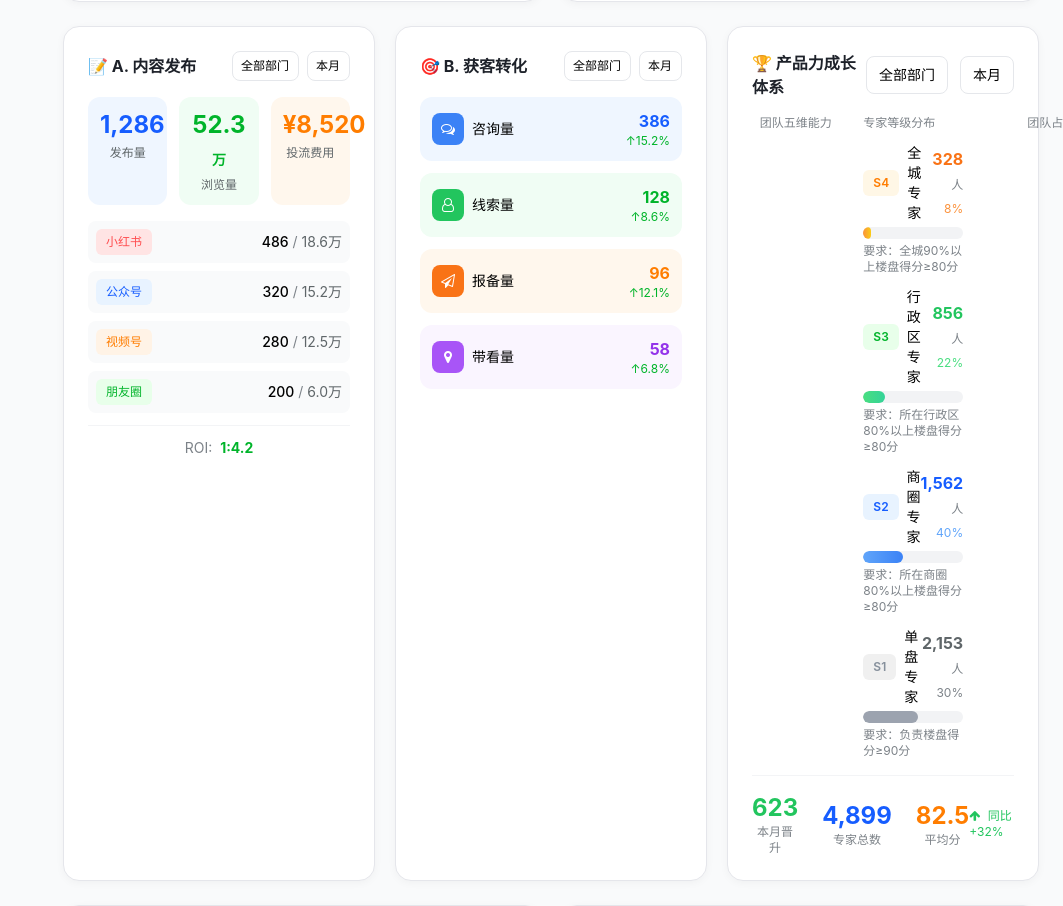
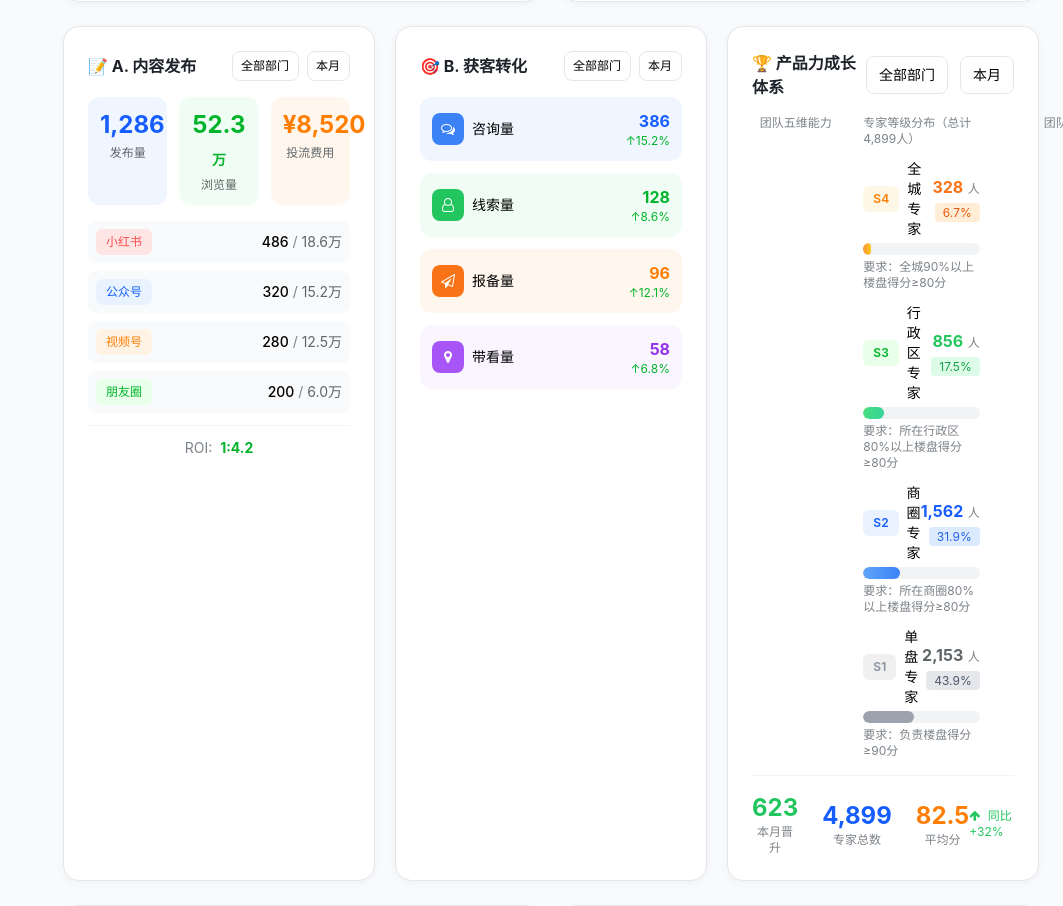
Before and after one commit to Zoe-MatchLab/new-house, a plain HTML site: page docs/prototypes/pc/数据看板/数据看板-总览-PC.html in a window 1280 px wide. Shown: the part 983-1889 px from the top of the page, without its empty margins (217-1280 px from the left). Drawn offline with nearby package versions, Linux system fonts and the light colour scheme.

Commit message:
fix: 产品力成长体系占比数据修正
修正前（错误）：
- S4: 8% (328人)
- S3: 22% (856人)
- S2: 40% (1,562人)
- S1: 30% (2,153人)
总计: 100% ✓ 但数值与人数不匹配

修正后（正确）：
- S4: 6.7% (328人)
- S3: 17.5% (856人)
- S2: 31.9% (1,562人)
- S1: 43.9% (2,153人)
总计: 4,899人 = 100% ✓

百分比现在与实际人数对应

```diff
--- a/docs/prototypes/pc/数据看板/数据看板-总览-PC.html
+++ b/docs/prototypes/pc/数据看板/数据看板-总览-PC.html
@@ -904,7 +904,7 @@
                     </div>
                     <!-- 中间：专家等级分布（合并后更详细） -->
                     <div class="flex-1">
-                        <div class="text-xs text-gray-400 mb-3">专家等级分布</div>
+                        <div class="text-xs text-gray-400 mb-3">专家等级分布（总计4,899人）</div>
                         <div class="space-y-3">
                             <!-- S4 -->
                             <div>
@@ -916,11 +916,11 @@
                                     <div class="text-right">
                                         <span class="font-bold text-orange-500" id="s4CountHeader">328</span>
                                         <span class="text-xs text-gray-400">人</span>
-                                        <span class="text-xs text-orange-400 ml-2">8%</span>
+                                        <span class="text-xs bg-orange-100 text-orange-600 px-2 py-0.5 rounded ml-2">6.7%</span>
                                     </div>
                                 </div>
                                 <div class="progress-bar h-3 rounded-lg">
-                                    <div class="h-full rounded-lg bg-gradient-to-r from-orange-400 to-yellow-400" style="width: 8%"></div>
+                                    <div class="h-full rounded-lg bg-gradient-to-r from-orange-400 to-yellow-400" style="width: 6.7%"></div>
                                 </div>
                                 <p class="text-xs text-gray-400 mt-1">要求：全城90%以上楼盘得分≥80分</p>
                             </div>
@@ -934,11 +934,11 @@
                                     <div class="text-right">
                                         <span class="font-bold text-green-500" id="s3CountHeader">856</span>
                                         <span class="text-xs text-gray-400">人</span>
-                                        <span class="text-xs text-green-400 ml-2">22%</span>
+                                        <span class="text-xs bg-green-100 text-green-600 px-2 py-0.5 rounded ml-2">17.5%</span>
                                     </div>
                                 </div>
                                 <div class="progress-bar h-3 rounded-lg">
-                                    <div class="h-full rounded-lg bg-gradient-to-r from-green-400 to-emerald-400" style="width: 22%"></div>
+                                    <div class="h-full rounded-lg bg-gradient-to-r from-green-400 to-emerald-400" style="width: 17.5%"></div>
                                 </div>
                                 <p class="text-xs text-gray-400 mt-1">要求：所在行政区80%以上楼盘得分≥80分</p>
                             </div>
@@ -952,11 +952,11 @@
                                     <div class="text-right">
                                         <span class="font-bold text-primary" id="s2CountHeader">1,562</span>
                                         <span class="text-xs text-gray-400">人</span>
-                                        <span class="text-xs text-blue-400 ml-2">40%</span>
+                                        <span class="text-xs bg-blue-100 text-blue-600 px-2 py-0.5 rounded ml-2">31.9%</span>
                                     </div>
                                 </div>
                                 <div class="progress-bar h-3 rounded-lg">
-                                    <div class="h-full rounded-lg bg-gradient-to-r from-blue-400 to-blue-500" style="width: 40%"></div>
+                                    <div class="h-full rounded-lg bg-gradient-to-r from-blue-400 to-blue-500" style="width: 31.9%"></div>
                                 </div>
                                 <p class="text-xs text-gray-400 mt-1">要求：所在商圈80%以上楼盘得分≥80分</p>
                             </div>
@@ -970,11 +970,11 @@
                                     <div class="text-right">
                                         <span class="font-bold text-gray-500" id="s1CountHeader">2,153</span>
                                         <span class="text-xs text-gray-400">人</span>
-                                        <span class="text-xs text-gray-400 ml-2">30%</span>
+                                        <span class="text-xs bg-gray-200 text-gray-600 px-2 py-0.5 rounded ml-2">43.9%</span>
                                     </div>
                                 </div>
                                 <div class="progress-bar h-3 rounded-lg">
-                                    <div class="h-full rounded-lg bg-gray-400" style="width: 55%"></div>
+                                    <div class="h-full rounded-lg bg-gray-400" style="width: 43.9%"></div>
                                 </div>
                                 <p class="text-xs text-gray-400 mt-1">要求：负责楼盘得分≥90分</p>
                             </div>
```
